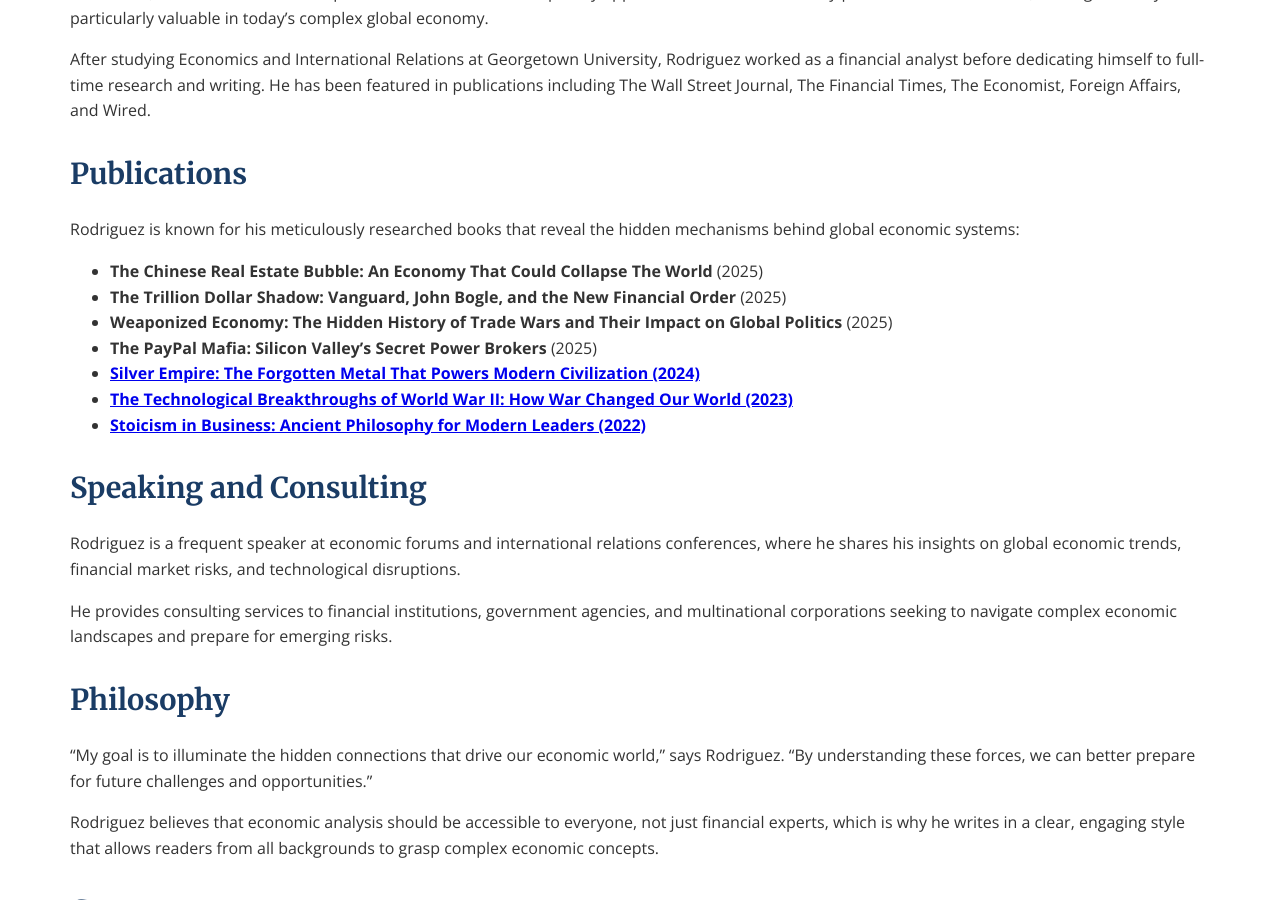
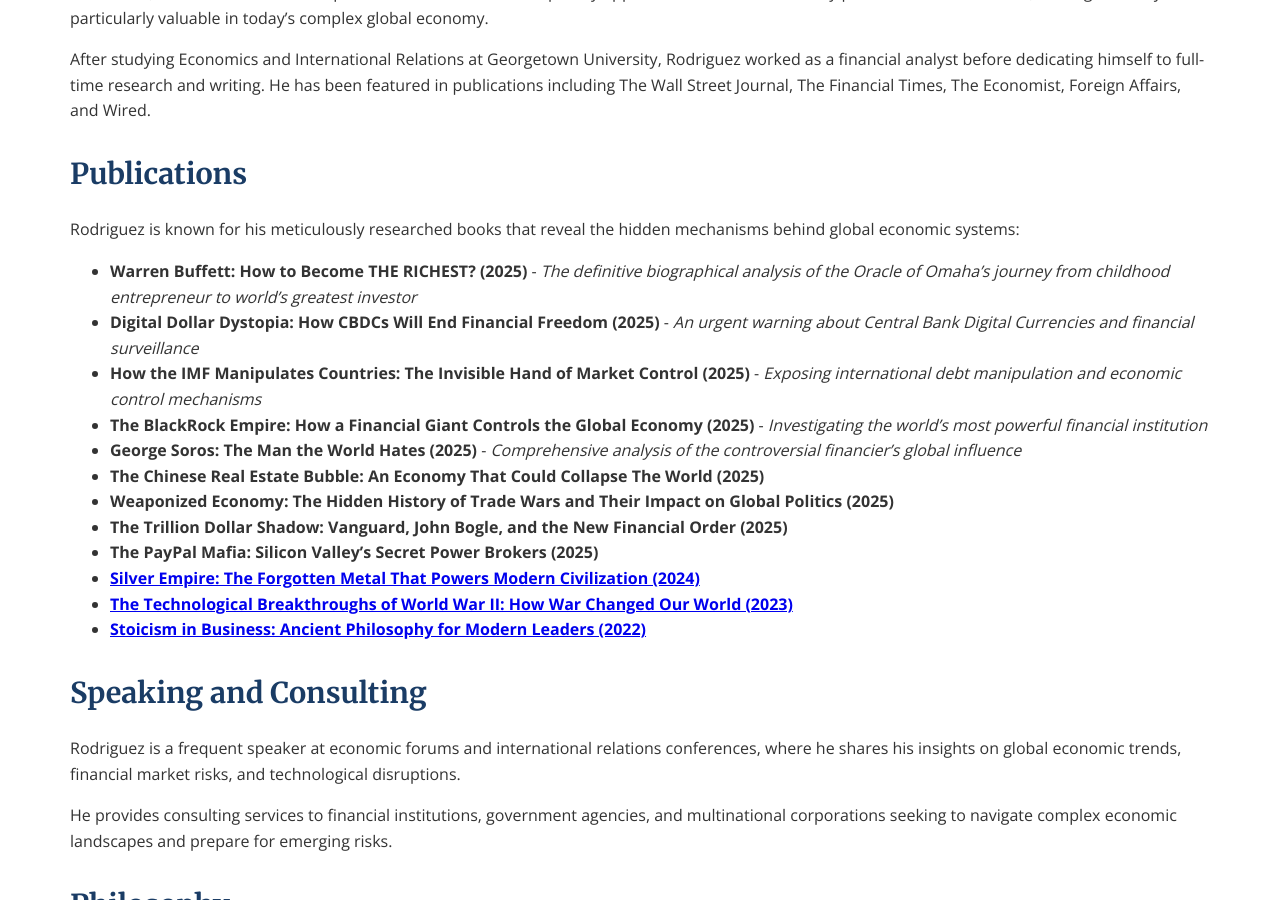
Before and after one commit to Zews123/michael-rodriguez-books, a Jekyll site: the page built from about.md, in a window 1280 px wide and 900 px high, scrolled down 607 px. Built offline with Jekyll 4.4.1, drawn with Linux system fonts in a browser that asks for light colours.

Commit message:
Update about.md

```diff
--- a/about.md
+++ b/about.md
@@ -21,10 +21,15 @@
 
 Rodriguez is known for his meticulously researched books that reveal the hidden mechanisms behind global economic systems:
 
-- **The Chinese Real Estate Bubble: An Economy That Could Collapse The World** (2025)
-- **The Trillion Dollar Shadow: Vanguard, John Bogle, and the New Financial Order** (2025)
-- **Weaponized Economy: The Hidden History of Trade Wars and Their Impact on Global Politics** (2025)
-- **The PayPal Mafia: Silicon Valley's Secret Power Brokers** (2025)
+- **Warren Buffett: How to Become THE RICHEST? (2025)** - *The definitive biographical analysis of the Oracle of Omaha's journey from childhood entrepreneur to world's greatest investor*
+- **Digital Dollar Dystopia: How CBDCs Will End Financial Freedom (2025)** - *An urgent warning about Central Bank Digital Currencies and financial surveillance*
+- **How the IMF Manipulates Countries: The Invisible Hand of Market Control (2025)** - *Exposing international debt manipulation and economic control mechanisms*
+- **The BlackRock Empire: How a Financial Giant Controls the Global Economy (2025)** - *Investigating the world's most powerful financial institution*
+- **George Soros: The Man the World Hates (2025)** - *Comprehensive analysis of the controversial financier's global influence*
+- **The Chinese Real Estate Bubble: An Economy That Could Collapse The World (2025)**
+- **Weaponized Economy: The Hidden History of Trade Wars and Their Impact on Global Politics (2025)**
+- **The Trillion Dollar Shadow: Vanguard, John Bogle, and the New Financial Order (2025)**
+- **The PayPal Mafia: Silicon Valley's Secret Power Brokers (2025)**
 - <a href="https://books2read.com/b/3nxYAP"><strong>Silver Empire: The Forgotten Metal That Powers Modern Civilization (2024)</strong></a>
 - <a href="https://books2read.com/b/mg6Xdz"><strong>The Technological Breakthroughs of World War II: How War Changed Our World (2023)</strong></a>
 - <a href="https://books2read.com/b/mgoB1x"><strong>Stoicism in Business: Ancient Philosophy for Modern Leaders (2022)</strong></a>
```
